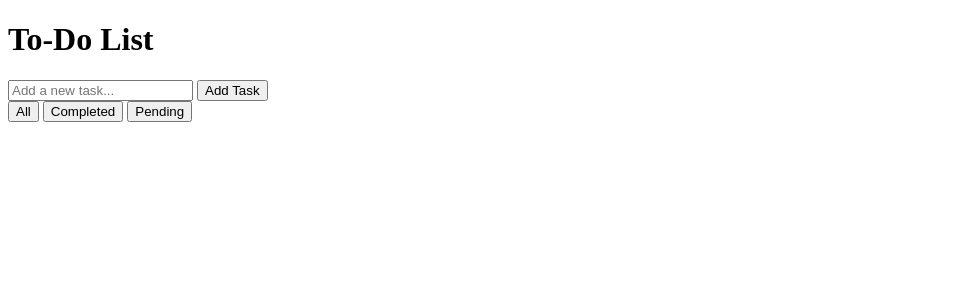
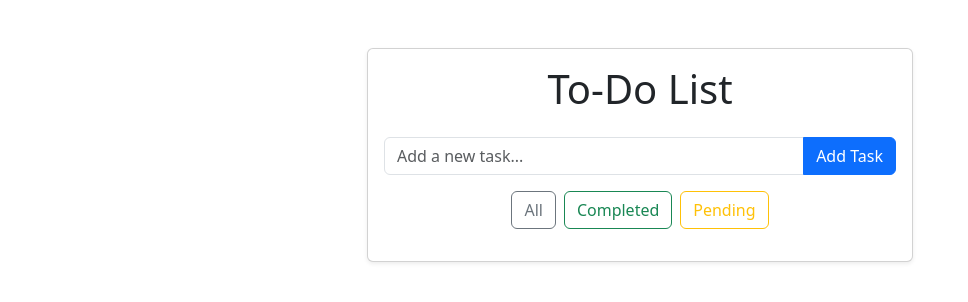
Before and after one commit to Jatin-verma001/gdg-project, a plain HTML site: page index.html in a window 1280 px wide. Shown: the whole page, without its empty margins (0-968 px from the left). Drawn offline with nearby package versions, Linux system fonts and the light colour scheme.

Commit message:
Update index.html

```diff
--- a/index.html
+++ b/index.html
@@ -4,20 +4,34 @@
     <meta charset="UTF-8">
     <meta name="viewport" content="width=device-width, initial-scale=1.0">
     <title>To-Do List</title>
-    <link rel="stylesheet" href="styles.css">
+    <link href="https://cdn.jsdelivr.net/npm/bootstrap@5.3.0-alpha1/dist/css/bootstrap.min.css" rel="stylesheet">
 </head>
 <body>
-    <div class="container">
-        <h1>To-Do List</h1>
-        <input type="text" id="taskInput" placeholder="Add a new task...">
-        <button id="addTaskBtn">Add Task</button>
-        <div class="filter">
-            <button class="filter-btn" data-filter="all">All</button>
-            <button class="filter-btn" data-filter="completed">Completed</button>
-            <button class="filter-btn" data-filter="pending">Pending</button>
+    <div class="container py-5">
+        <div class="row justify-content-center">
+            <div class="col-md-6">
+                <div class="card shadow-sm">
+                    <div class="card-body">
+                        <h1 class="text-center mb-4">To-Do List</h1>
+                        <div class="input-group mb-3">
+                            <input type="text" class="form-control" id="taskInput" placeholder="Add a new task...">
+                            <button class="btn btn-primary" id="addTaskBtn">Add Task</button>
+                        </div>
+                        <div class="d-flex justify-content-center mb-3">
+                            <button class="btn btn-outline-secondary me-2 filter-btn" data-filter="all">All</button>
+                            <button class="btn btn-outline-success me-2 filter-btn" data-filter="completed">Completed</button>
+                            <button class="btn btn-outline-warning filter-btn" data-filter="pending">Pending</button>
+                        </div>
+                        <ul class="list-group" id="taskList">
+                        </ul>
+                    </div>
+                </div>
+            </div>
         </div>
-        <ul id="taskList"></ul>
     </div>
+
+    <script src="https://cdn.jsdelivr.net/npm/bootstrap@5.3.0-alpha1/dist/js/bootstrap.bundle.min.js"></script>
     <script src="script.js"></script>
 </body>
+
 </html>
```
